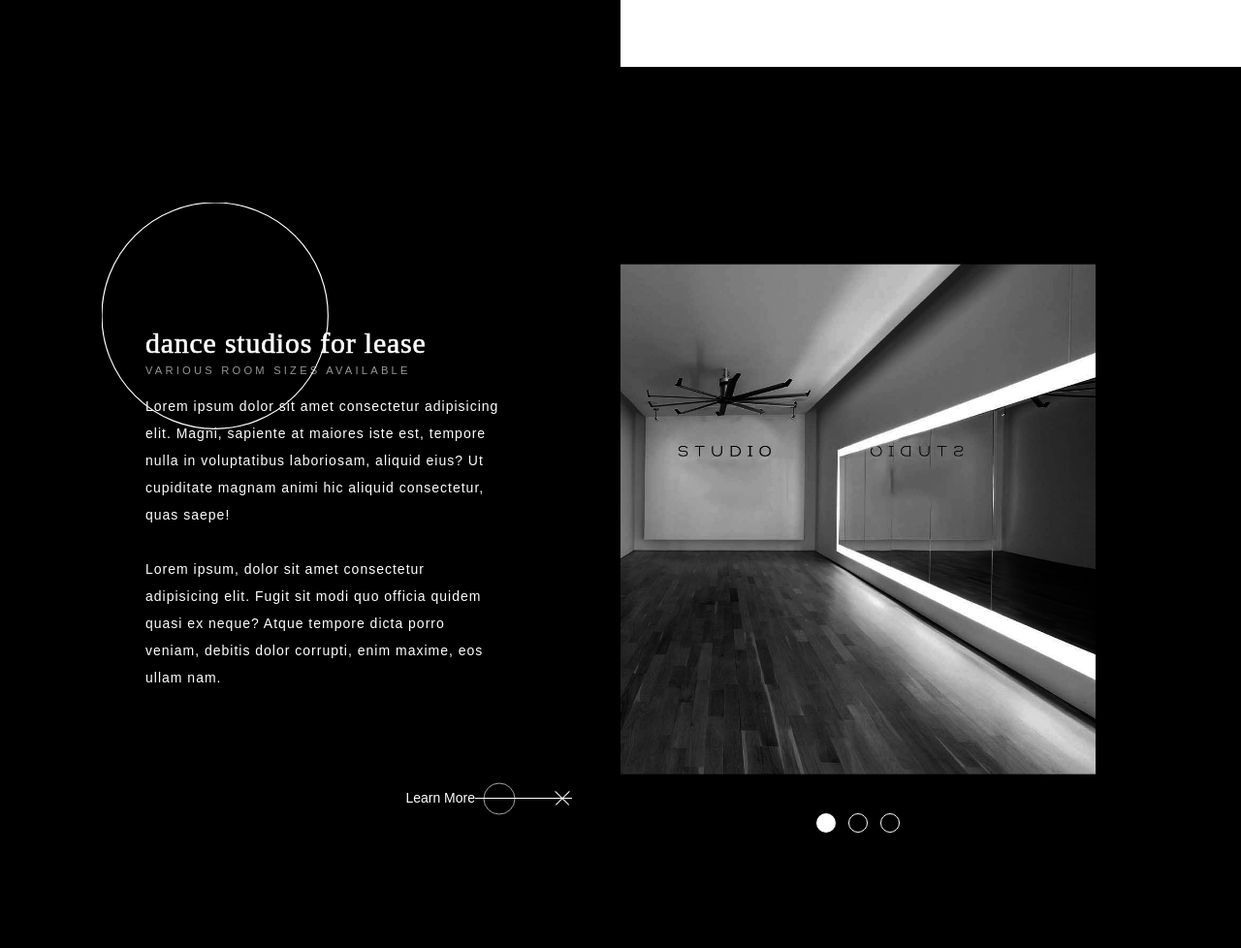
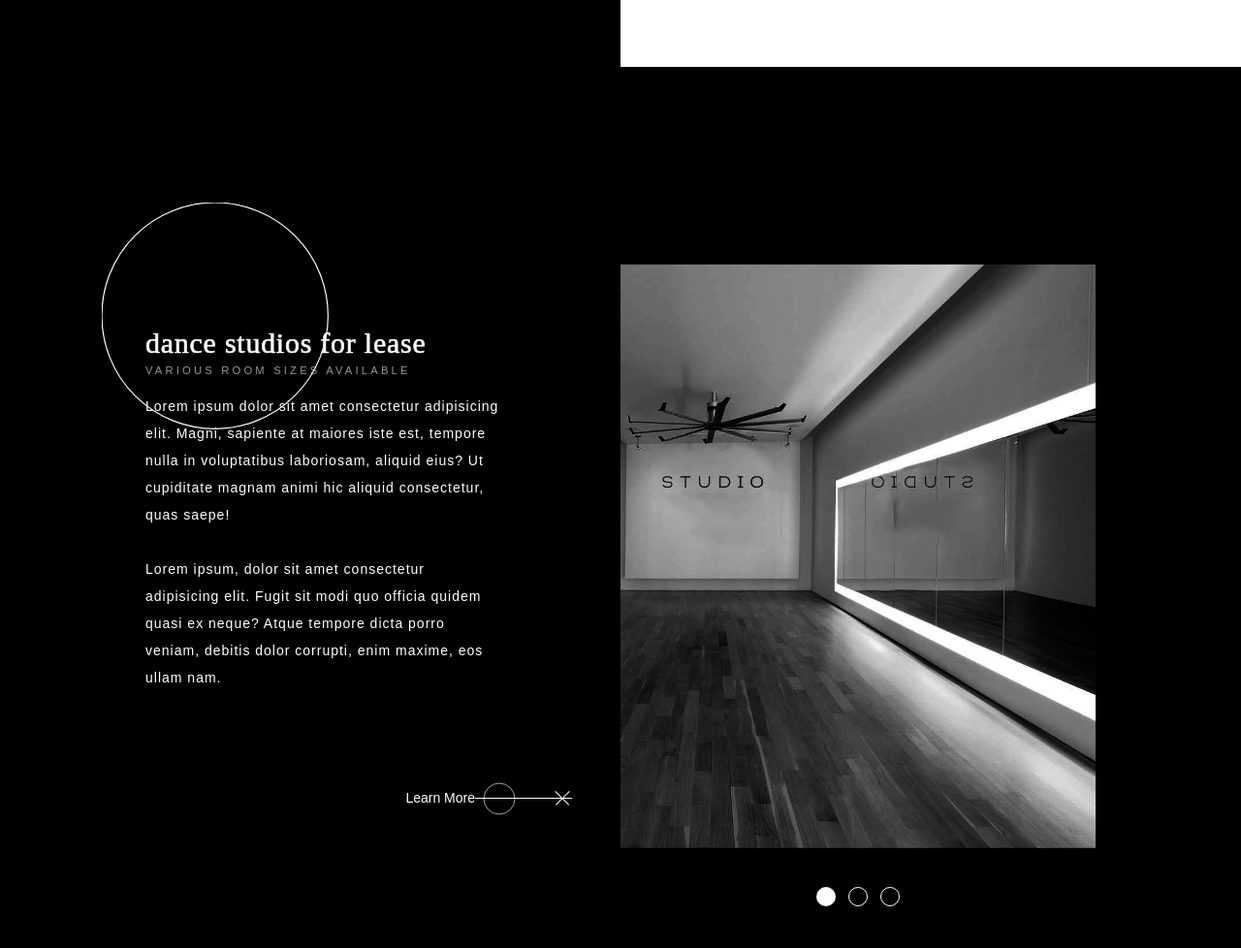
Before and after one commit to bongoesbonkers/dancestudio, a plain HTML site: page index.html in a window 1280 px wide. Shown: the part 731-1709 px from the top of the page at 97% size. Drawn offline with nearby package versions, Linux system fonts and the light colour scheme; a web font is replaced by a local one.

```diff
--- a/src/css/home/section.css
+++ b/src/css/home/section.css
@@ -4,6 +4,7 @@
   flex-wrap: nowrap;
   justify-content: space-between;
   min-height: 110vh;
+  margin-bottom: -6%;
 }
 
 .section_circle {
--- a/src/css/home/sectionClasses.css
+++ b/src/css/home/sectionClasses.css
@@ -1,5 +1,5 @@
 .section_classes {
-  min-height: 140vh;
+  min-height: 155vh;
 }
 
 .section_classes .section_image img:nth-of-type(1) {
--- a/src/css/home/sectionLease.css
+++ b/src/css/home/sectionLease.css
@@ -1,6 +1,4 @@
 .section_lease {
-  width: var(--content-width);
-  height: 100vh;
 }
 
 .section_image {
```
Also changed, not shown: public/img/filler-1_img--1.jpg, public/img/filler-1_img--2.jpg, public/img/filler-1_img--3.jpg.
